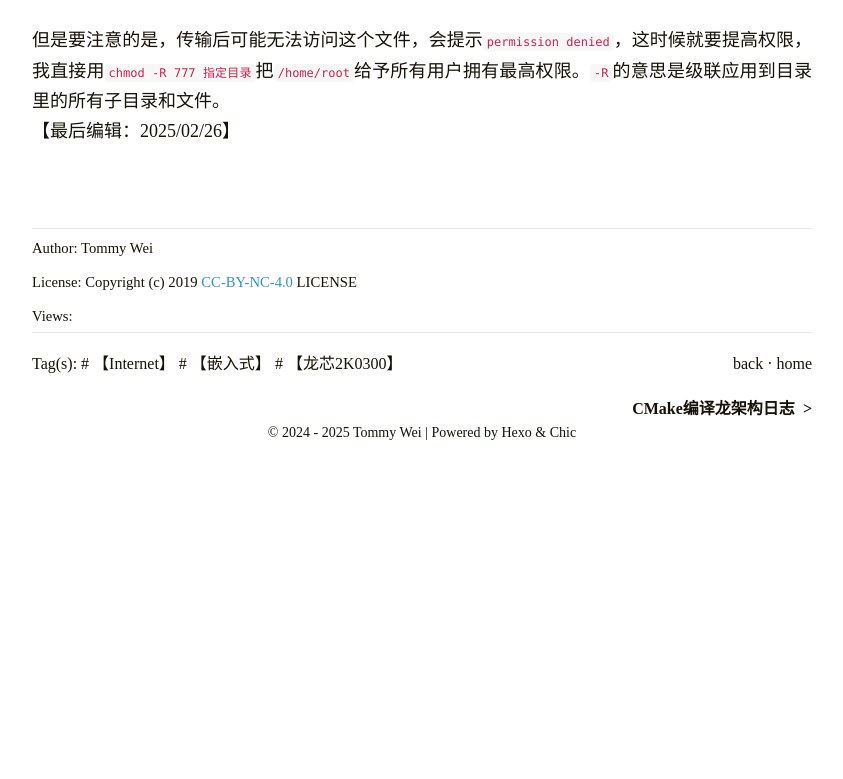
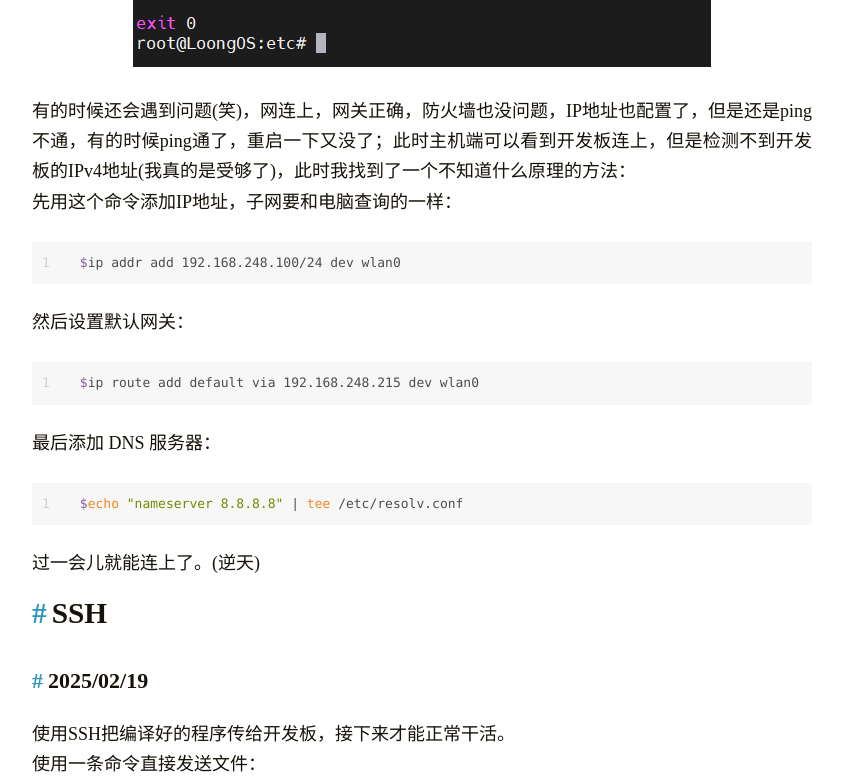
Before and after one commit to MrWei95/MrWei95.github.io, a plain HTML site: page 2025/02/17/2k0300-network-1/index.html in a window 1280 px wide. Shown: the part 3086-3865 px from the top of the page, without its empty margins (218-1061 px from the left). Before the commit the page ends 3557 px from the top, so only its background shows below. Drawn offline with Linux system fonts and the light colour scheme; some packages are replaced by stand-ins of ours; a script that the page names is missing; a web font is replaced by a local one.

Commit message:
Site updated: 2025-03-01 21:07:12

```diff
--- a/2025/02/17/2k0300-network-1/index.html
+++ b/2025/02/17/2k0300-network-1/index.html
@@ -235,7 +235,13 @@
             <p><font  size=4 > </font></p>
 <h1 id="有线网"><a href="#有线网" class="headerlink" title="有线网"></a><font>有线网</font></h1><h2 id="2025-02-17"><a href="#2025-02-17" class="headerlink" title="2025&#x2F;02&#x2F;17"></a><font>2025&#x2F;02&#x2F;17</font></h2><p><font  size=4 >这是好几天前的故事了(笑)，本来应该很简单的联网、连ssh，然后写程序测试程序，结果我第一步就卡住，这开发板连不上网！</font><br><font  size=4 >99派的有线网应该是即插即用的，连接ssh的标准流程就是查询一下IP，然后直接<code>ssh root@IP地址</code>就行的。这一流程的唯一问题就是IP可能不定，可以通过修改网络配置固定IP，我照着<a target="_blank" rel="noopener" href="https://www.bilibili.com/video/BV14D421u7Gw/">B站教程</a>修改了半天没用，接着我又跟着<a target="_blank" rel="noopener" href="https://www.bilibili.com/video/BV1qf421X7RJ/">他的下一期视频</a>修改，尝试配置无线网络，改到最后不知道改错了什么，开发板连百度都ping不通了，只好照着视频把我修改过的部分都改了回来，中途红温数次。</font><br><font  size=4 >我查看开发板有线网的IP居然是<code>10.0.0.101</code>，我原本印象里IP应该都是“192”之类开头的，真是太惭愧了，查过资料才知道“10”打头的是私网IP，现在运营商一般不会给公网IP了。</font><br><font  size=4 >最后我的榆木脑袋终于想到搜索引擎搜不到的可以问AI(笑)，赶紧把问题丢给DeepSeek。我的问题是开发板<code>/etc/network/interfaces</code>是空的，里面没有任何参数，经测试得知我的开发板网络管理用的是<code>systemd-networkd</code>，通过执行<code>$ systemctl status systemd-networkd</code>命令可以获取参数：</font><br><img src="/2025/02/17/2k0300-network-1/systemd-networkd.png" class="" title="IP" style="zoom:100%;"><br><font  size=4 >最后配置好，终于ping通了网络，成功用ssh远程连上开发板。</font><br><img src="/2025/02/17/2k0300-network-1/success_ssh.png" class="" title="shell" style="zoom:100%;"></p>
 <h1 id="无线网"><a href="#无线网" class="headerlink" title="无线网"></a><font>无线网</font></h1><h2 id="2025-02-26"><a href="#2025-02-26" class="headerlink" title="2025&#x2F;02&#x2F;26"></a><font>2025&#x2F;02&#x2F;26</font></h2><p><font  size=4 >终于把无线网连上了！以后调试起来就轻松了。</font></p>
-<h2 id="2025-03-01"><a href="#2025-03-01" class="headerlink" title="2025&#x2F;03&#x2F;01"></a><font>2025&#x2F;03&#x2F;01</font></h2><p><font  size=4 >无线网连接首先的问题是开发板无线网默认是AP模式，修改<code>/etc/rc.local</code>，把<code>hostapd...</code>和<code>udhcpd...</code>两句注释掉，添加一句<code>wpa_supplicant -B -i wlan0 -c /etc/wpa_supplicant.conf</code>，接着在<code>wpa_supplicant.conf</code>里面添加我们要连接的网络的信息，这里注意，网络的安全类型建议设置为开放，不然即使说明了安全类型也可能连不上。cat一下，最后是在这样的：</font><br><img src="/2025/02/17/2k0300-network-1/wpa_supplicant.conf.png" class="" title="wpa_supplicant.conf" style="zoom:100%;"><br><font  size=4 >无线网连上Android热点后的问题就是开发板不会给自己分配IPv4地址，虽然两边看着都是连着的，但是ping不通。修改<code>/etc/rc.local</code>，</font></p>
+<h2 id="2025-03-01"><a href="#2025-03-01" class="headerlink" title="2025&#x2F;03&#x2F;01"></a><font>2025&#x2F;03&#x2F;01</font></h2><p><font  size=4 >使用无线网连接首先遇到的问题是开发板无线网默认是AP模式，修改<code>/etc/rc.local</code>，把<code>hostapd...</code>和<code>udhcpd...</code>两句注释掉，添加一句<code>wpa_supplicant -B -i wlan0 -c /etc/wpa_supplicant.conf</code>，接着在<code>wpa_supplicant.conf</code>里面添加我们要连接的网络的信息，这里注意，网络的安全类型建议设置为开放，不然即使说明了安全类型也可能连不上。cat一下，最后是在这样的：</font><br><img src="/2025/02/17/2k0300-network-1/wpa_supplicant.conf.png" class="" title="wpa_supplicant.conf" style="zoom:100%;"><br><font  size=4 >重启一下就可以连上网络了。</font><br><font  size=4 >无线网连上Android热点后的问题就是开发板不会给自己分配IPv4地址，虽然两边看着都是连着的，但是ping不通。修改<code>/etc/rc.local</code>，自己指定IP地址再重启就可以，但是前提是知道网关，可以让电脑先连同一热点，然后<code>ipconfig</code>查看一下。</font><br><font  size=4 >但是问题又来了，Android热点IP是不固定的，总不能每次用都配一下吧？我直接把平板root，使用软件固定了IP。</font><br><font  size=4 >最后cat一下rc.local：</font><br><img src="/2025/02/17/2k0300-network-1/rc.local.png" class="" title="rc.local" style="zoom:100%;"><br><font  size=4 >有的时候还会遇到问题(笑)，网连上，网关正确，防火墙也没问题，IP地址也配置了，但是还是ping不通，有的时候ping通了，重启一下又没了；此时主机端可以看到开发板连上，但是检测不到开发板的IPv4地址(我真的是受够了)，此时我找到了一个不知道什么原理的方法：</font><br><font  size=4 >先用这个命令添加IP地址，子网要和电脑查询的一样：</font></p>
+<figure class="highlight shell"><table><tr><td class="gutter"><pre><span class="line">1</span><br></pre></td><td class="code"><pre><span class="line"><span class="meta prompt_">$</span><span class="language-bash">ip addr add 192.168.248.100/24 dev wlan0</span></span><br></pre></td></tr></table></figure>
+<p><font  size=4 >然后设置默认网关：</font></p>
+<figure class="highlight shell"><table><tr><td class="gutter"><pre><span class="line">1</span><br></pre></td><td class="code"><pre><span class="line"><span class="meta prompt_">$</span><span class="language-bash">ip route add default via 192.168.248.215 dev wlan0</span></span><br></pre></td></tr></table></figure>
+<p><font  size=4 >最后添加 DNS 服务器：</font></p>
+<figure class="highlight shell"><table><tr><td class="gutter"><pre><span class="line">1</span><br></pre></td><td class="code"><pre><span class="line"><span class="meta prompt_">$</span><span class="language-bash"><span class="built_in">echo</span> <span class="string">&quot;nameserver 8.8.8.8&quot;</span> | <span class="built_in">tee</span> /etc/resolv.conf</span></span><br></pre></td></tr></table></figure>
+<p><font  size=4 >过一会儿就能连上了。(逆天)</font></p>
 <h1 id="SSH"><a href="#SSH" class="headerlink" title="SSH"></a><font>SSH</font></h1><h2 id="2025-02-19"><a href="#2025-02-19" class="headerlink" title="2025&#x2F;02&#x2F;19"></a><font>2025&#x2F;02&#x2F;19</font></h2><p><font  size=4 >使用SSH把编译好的程序传给开发板，接下来才能正常干活。</font><br><font  size=4 >使用一条命令直接发送文件：</font></p>
 <figure class="highlight shell"><table><tr><td class="gutter"><pre><span class="line">1</span><br></pre></td><td class="code"><pre><span class="line"><span class="meta prompt_">$ </span><span class="language-bash">scp /path/to/file/app root@开发板IP地址:/home/root</span></span><br></pre></td></tr></table></figure>
 <p><font  size=4 >这个方法最简单，我在虚拟机里编译好程序就可以直接用终端发给虚拟机，不用再回到Windows用MobaXterm传输。</font><br><font  size=4 >第二种方法是用MobaXterm传输，优点是可以图形化操作文件：</font><br><img src="/2025/02/17/2k0300-network-1/ssh_file.png" class="" title="MobaXterm" style="zoom:100%;"><br><font  size=4 >但是要注意的是，传输后可能无法访问这个文件，会提示<code>permission denied</code>，这时候就要提高权限，我直接用<code>chmod -R 777 指定目录</code>把<code>/home/root</code>给予所有用户拥有最高权限。<code>-R</code>的意思是级联应用到目录里的所有子目录和文件。</font><br><font  size=4 >【最后编辑：2025&#x2F;02&#x2F;26】</font><br><font  size=4 ></font></p>
```
